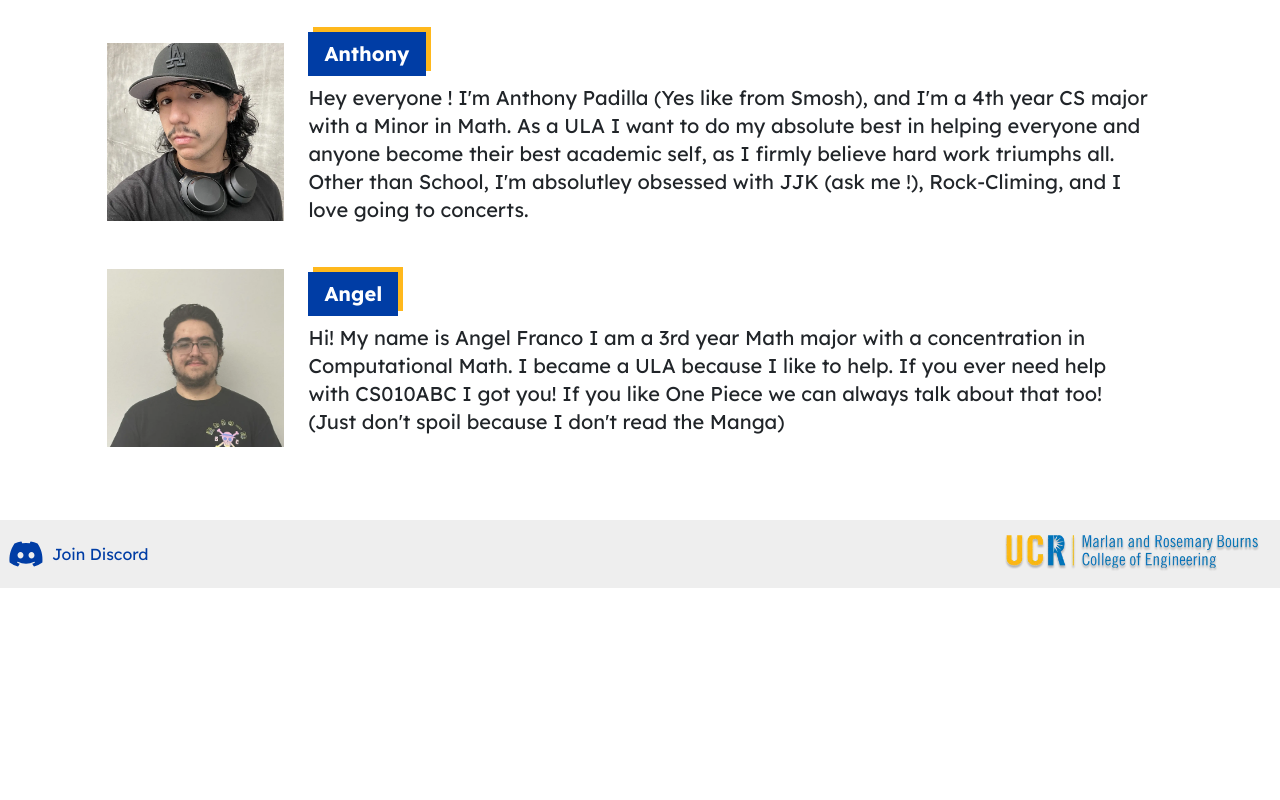
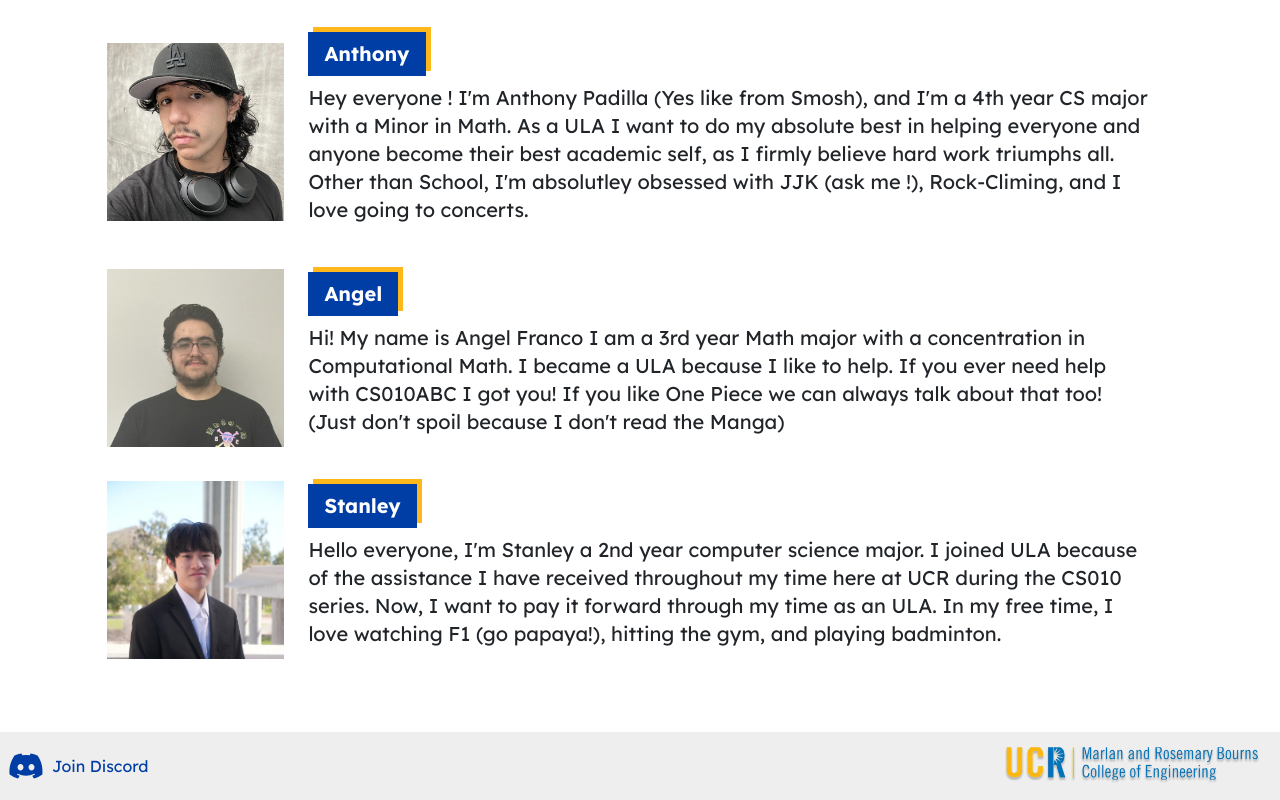
Before and after one commit to acm-ucr/ula-website, a Next.js app: page /ulas in a window 1280 px wide. Shown: the part 5092-5892 px from the top of the page. Before the commit the page ends 5680 px from the top, so only its background shows below. Built offline with nearby package versions, Linux system fonts and the light colour scheme.

Commit message:
Stanley Lew formatted

```diff
--- a/src/data/ulas.js
+++ b/src/data/ulas.js
@@ -143,4 +143,10 @@ export const ulas = [
       "Hi! My name is Angel Franco I am a 3rd year Math major with a concentration in Computational Math. I became a ULA because I like to help. If you ever need help with CS010ABC I got you! If you like One Piece we can always talk about that too! (Just don't spoil because I don't read the Manga)",
     image: "/angel.webp",
   },
+  {
+    name: "Stanley",
+    description:
+      "Hello everyone, I'm Stanley a 2nd year computer science major. I joined ULA because  of the assistance I have received throughout my time here at UCR during the CS010 series. Now, I want to pay it forward through my time as an ULA. In my free time, I love watching F1 (go papaya!), hitting the gym, and playing badminton.",
+    image: "/stanley.webp",
+  },
 ];
```
Also changed, not shown: public/stanley.webp (added).
